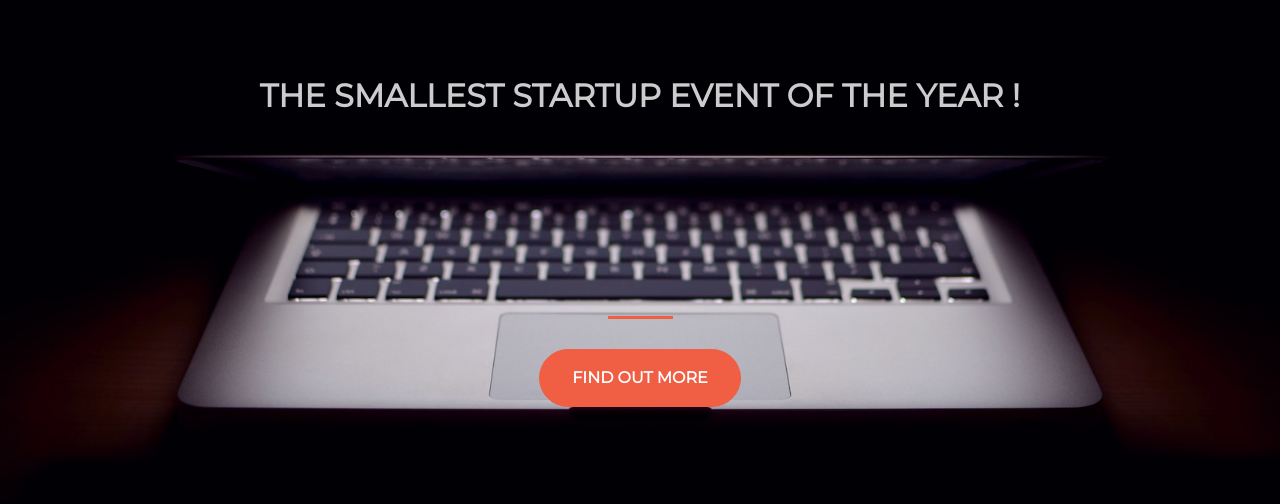
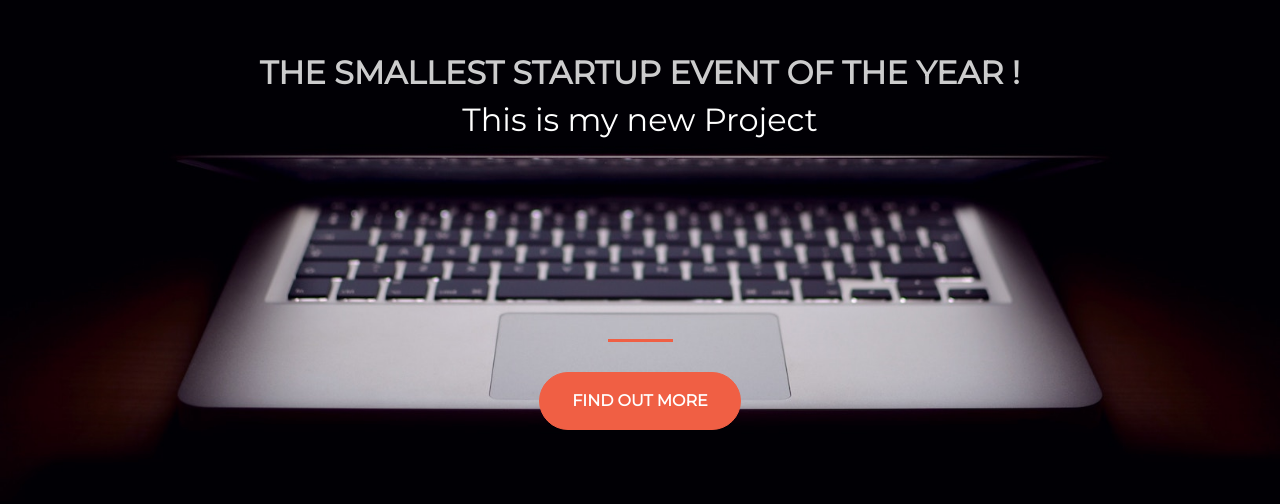
Before and after one commit to rahul1429pandey/project, a plain HTML site: page index.html in a window 1280 px wide. Shown: the part 158-662 px from the top of the page. Drawn offline with nearby package versions, Linux system fonts and the light colour scheme.

Commit message:
adding new heading

```diff
--- a/index.html
+++ b/index.html
@@ -23,6 +23,9 @@
             <h1 class="text-uppercase faded">
               <strong>the smallest startup event of the year !</strong>
             </h1>
+            <h1>
+            This is my new Project
+            </h1>
             <hr>
           </div>
           <div class="col-lg-12 my-auto">
```
